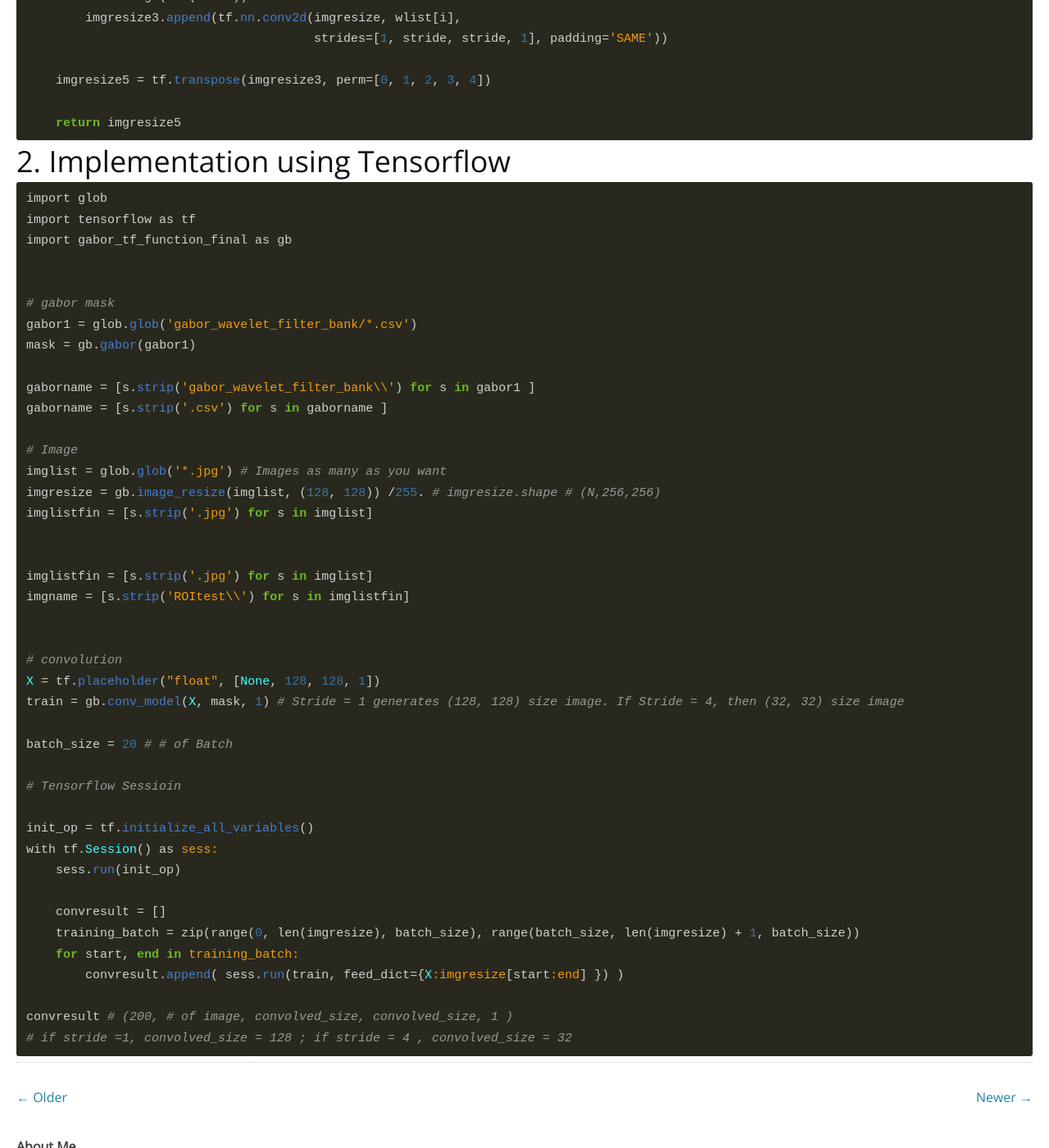
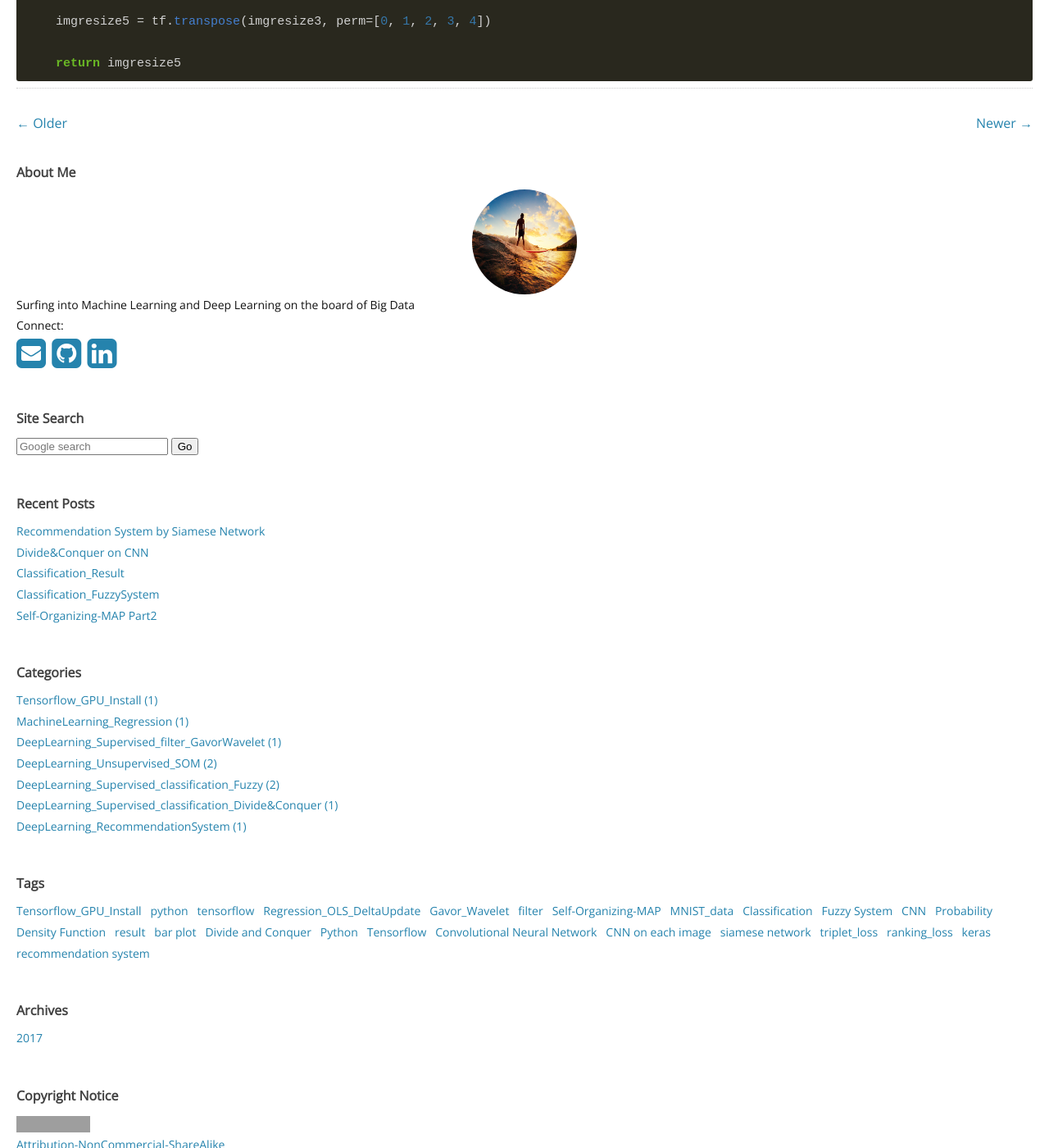
Before and after one commit to wonik/wonikjang.github.io, a Jekyll site: the page built from _posts/2017-05-03-feature_extraction.md, in a window 1280 px wide and 1400 px high, scrolled down 3113 px. Shown: the whole window at 82% size. Built offline with Jekyll 4.4.1, drawn with Linux system fonts in a browser that asks for light colours; nearby versions of some CDN libraries; comment, search, counter and statistics services are not loaded; some of the changed text lies outside the part shown; grey boxes are pictures that could not be loaded.

Commit message:
Update 2017-05-03-feature_extraction.md

```diff
--- a/_posts/2017-05-03-feature_extraction.md
+++ b/_posts/2017-05-03-feature_extraction.md
@@ -24,13 +24,7 @@ Description of the convolution of an image with a few Gabor filters.
 
 After the implementation, you can choose a few of Gabor filters that effectively extract the feature of images. It's more or less like PCA(Principal Component Analysis)
 
-* Code for feature extraction from images using Gabor wavelet.
-
-For more codes about saving and importing the outputs using pickle(which is insanely fast), you can find them on my GitHub.
-[wonikjang/python_code](https://github.com/wonikjang/python_code)
-
-
-# 1. functions
+# Feature extraction functions by Gabor wavelet.
 
 {% highlight ruby %}
 import os
@@ -90,50 +84,3 @@ def conv_model(imgresize, wlist, stride):
 
 
 {% endhighlight %}
-
-# 2. Implementation using Tensorflow
-
-{% highlight ruby %}
-import glob
-import tensorflow as tf
-import gabor_tf_function_final as gb
-
-
-# gabor mask
-gabor1 = glob.glob('gabor_wavelet_filter_bank/*.csv')
-mask = gb.gabor(gabor1)
-
-gaborname = [s.strip('gabor_wavelet_filter_bank\\') for s in gabor1 ]
-gaborname = [s.strip('.csv') for s in gaborname ]
-
-# Image
-imglist = glob.glob('*.jpg') # Images as many as you want
-imgresize = gb.image_resize(imglist, (128, 128)) /255. # imgresize.shape # (N,256,256)
-imglistfin = [s.strip('.jpg') for s in imglist]
-
-
-imglistfin = [s.strip('.jpg') for s in imglist]
-imgname = [s.strip('ROItest\\') for s in imglistfin]
-
-
-# convolution
-X = tf.placeholder("float", [None, 128, 128, 1])
-train = gb.conv_model(X, mask, 1) # Stride = 1 generates (128, 128) size image. If Stride = 4, then (32, 32) size image
-
-batch_size = 20 # # of Batch
-
-# Tensorflow Sessioin
-
-init_op = tf.initialize_all_variables()
-with tf.Session() as sess:
-    sess.run(init_op)
-
-    convresult = []
-    training_batch = zip(range(0, len(imgresize), batch_size), range(batch_size, len(imgresize) + 1, batch_size))
-    for start, end in training_batch:
-        convresult.append( sess.run(train, feed_dict={X:imgresize[start:end] }) )
-
-convresult # (200, # of image, convolved_size, convolved_size, 1 )
-# if stride =1, convolved_size = 128 ; if stride = 4 , convolved_size = 32
-
-{% endhighlight %}
```
